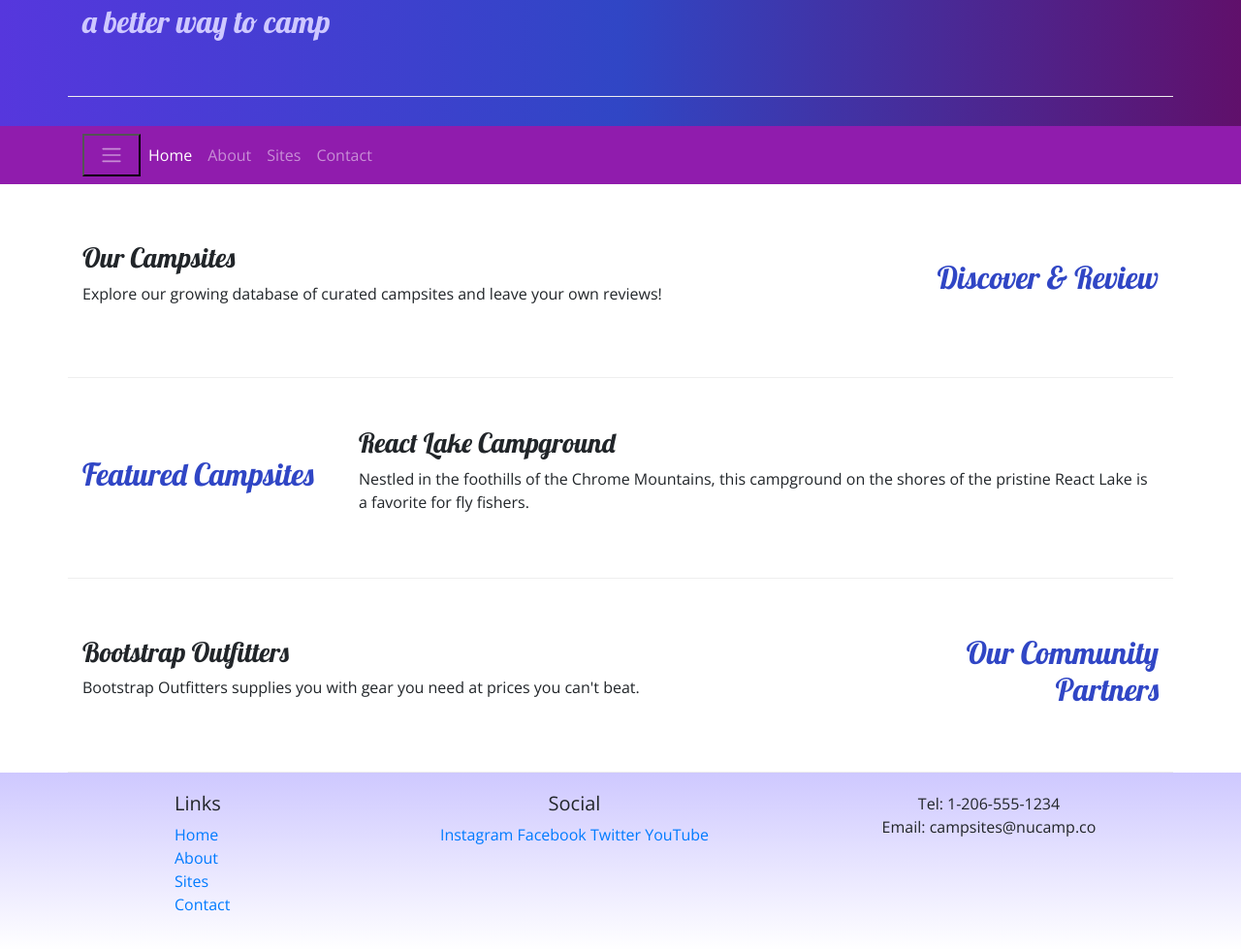
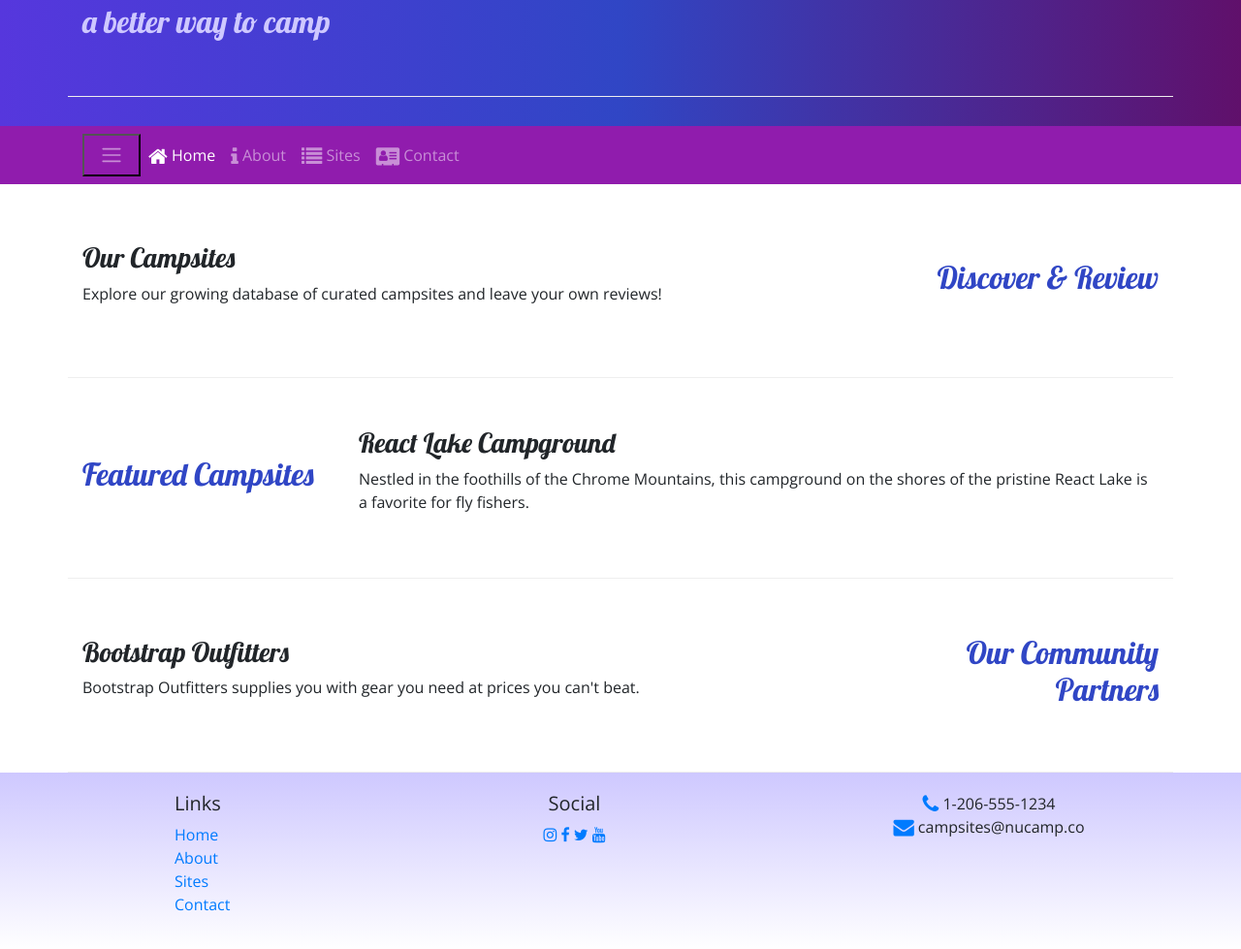
Before and after one commit to steveghost33/git-test, a website: page index.html in a window 1280 px wide. Shown: the part 133-1112 px from the top of the page at 97% size. Drawn offline with nearby package versions, Linux system fonts and the light colour scheme.

Commit message:
Icon Fonts

```diff
--- a/index.html
+++ b/index.html
@@ -10,6 +10,7 @@
     <link rel="stylesheet" href="node_modules/bootstrap/dist/css/bootstrap.min.css" />
 
     <!-- Additional CSS must be placed after Bootstrap CSS -->
+    <link rel="stylesheet" href="node_modules/font-awesome/css/font-awesome.min.css" />
     <link rel="stylesheet" href="https://fonts.googleapis.com/css?family=Lobster|Open+Sans" />
     <link rel="stylesheet" href="css/styles.css" />
     <title>NuCamp: A Better Way To Camp</title>
@@ -35,10 +36,10 @@
         </button>
     <div class="collapse navbar-collapse" id="nucampNavbar">
         <ul class="navbar-nav">
-            <li class="nav-item active"><a class="nav-link" href ="#">Home</a></li>
-            <li class="nav-item"><a class="nav-link" href="aboutus.html">About</a></li>
-            <li class="nav-item"><a class="nav-link" href="#">Sites</a></li>
-            <li class="nav-item"><a class="nav-link" href="#">Contact</a></li>
+            <li class="nav-item active"><a class="nav-link" href="#"><i class="fa fa-home fa-lg"></i> Home</a></li>
+                <li class="nav-item"><a class="nav-link" href="aboutus.html"><i class="fa fa-info fa-lg"></i> About</a></li>
+                <li class="nav-item"><a class="nav-link" href="#"><i class="fa fa-list fa-lg"></i> Sites</a></li>
+                <li class="nav-item"><a class="nav-link" href="#"><i class="fa fa-address-card fa-lg"></i> Contact</a></li>
         </ul>
         </div>
         </div>
@@ -92,14 +93,14 @@
                 </div>
                 <div class="col-6 col-sm-5 text-center">
                     <h5>Social</h5>
-                    <a href="http://instagram.com/">Instagram</a>
-                    <a href="http://facebook.com/">Facebook</a>
-                    <a href="http://twitter.com/">Twitter</a>
-                    <a href="http://youtube.com/">YouTube</a>
+                    <a href="http://instagram.com/"><i class="fa fa-instagram"></i></a>
+                    <a href="http://facebook.com/"><i class="fa fa-facebook"></i></a>
+                    <a href="http://twitter.com/"><i class="fa fa-twitter"></i></a>
+                    <a href="http://youtube.com/"><i class="fa fa-youtube"></i></a>
                 </div>
                 <div class="col-sm-4 text-center">
-                    Tel: 1-206-555-1234<br />
-                    Email: campsites@nucamp.co
+                    <i class="fa fa-phone fa-lg text-primary"></i> 1-206-555-1234<br />
+                    <i class="fa fa-envelope fa-lg text-primary"></i> campsites@nucamp.co
                 </div>
            </div>
         </div>
--- a/package.json
+++ b/package.json
@@ -7,7 +7,7 @@
     "lite": "lite-server",
     "start": "npm run lite",
     "test": "echo \"Error: no test specified\" && exit 1"
- },
+  },
   "author": "Steven",
   "license": "ISC",
   "devDependencies": {
@@ -15,6 +15,7 @@
   },
   "dependencies": {
     "bootstrap": "^4.5.2",
+    "font-awesome": "^4.7.0",
     "jquery": "^3.5.1",
     "popper.js": "^1.16.1"
   }
```
Also changed, not shown: 1 other file.
